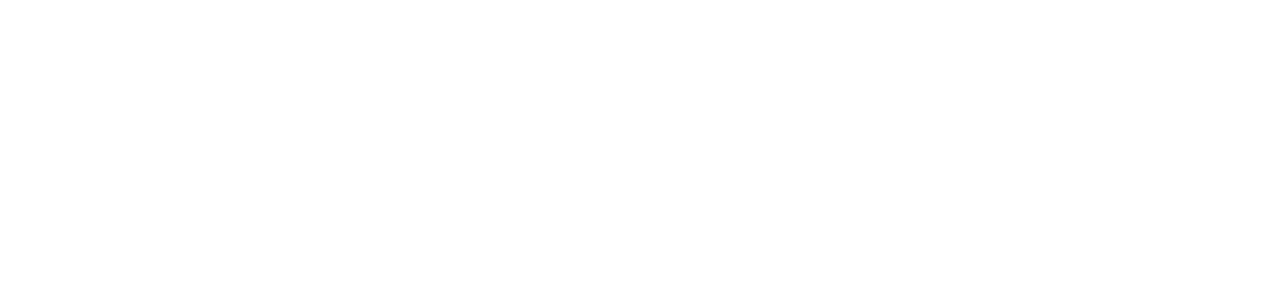
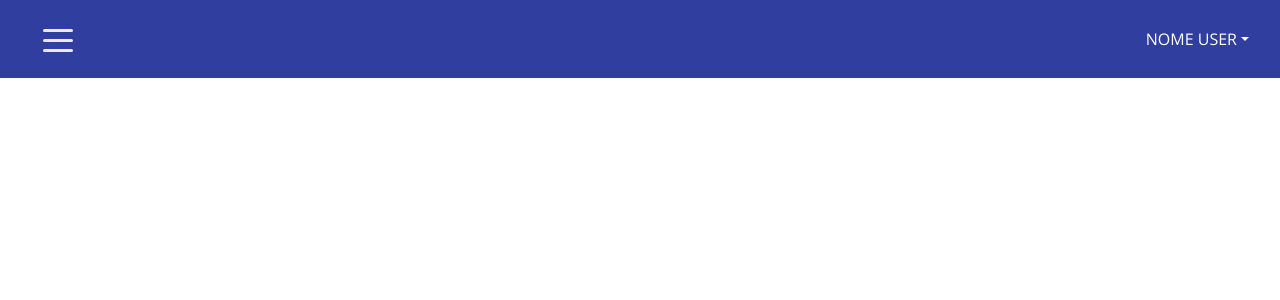
Before and after one commit to gmorae/Projeto_Thoughtworks, a React (Create React App) app in the folder React/: page /User in a window 1280 px wide. Shown: the top 300 px of the page. Built offline with nearby package versions, Linux system fonts and the light colour scheme.

Commit message:
Atualização de rota user

```diff
--- /dev/null
+++ b/React/src/Pages/User/Home/User.js
@@ -0,0 +1,54 @@
+import React from 'react'
+import Navbar from '../../../components/cabecalhos/cabecalhoAdmin/CabecalhoAdmin'
+// import { MDBRow, MDBCol, MDBCard, MDBIcon,} from "mdbreact";
+
+
+function Home() {
+    return (
+        <div>
+            <Navbar />
+            {/* <section className="text-center my-5">
+
+      <MDBRow>
+        <MDBCol lg="3" md="6" className="mb-lg-0 mb-4">
+          <MDBCard collection className="z-depth-1-half">
+            <div className="view zoom">
+              <img
+                src="https://mdbootstrap.com/img/Photos/Horizontal/E-commerce/Vertical/5.jpg"
+                className="img-fluid"
+                alt=""
+              />
+              <div className="stripe dark">
+                <a href="#!">
+                  <p>
+                    Evento Antigo<MDBIcon icon="angle-right" />
+                  </p>
+                </a>
+              </div>
+            </div>
+          </MDBCard>
+        </MDBCol>
+        <MDBCol lg="3" md="6" className="mb-lg-0 mb-4">
+          <MDBCard collection className="z-depth-1-half">
+            <div className="view zoom">
+              <img
+                src="https://mdbootstrap.com/img/Photos/Horizontal/E-commerce/Vertical/6.jpg"
+                className="img-fluid"
+                alt=""
+              />
+              <div className="stripe dark">
+                <a href="#!">
+                  <p>
+                    Criar Evento<MDBIcon icon="angle-right" />
+                  </p>
+                </a>
+              </div>
+            </div>
+          </MDBCard>
+        </MDBCol>
+      </MDBRow>
+    </section> */}
+        </div>
+    )
+}
+export default Home
--- a/React/src/index.js
+++ b/React/src/index.js
@@ -8,6 +8,7 @@ import { BrowserRouter as Router, Route, Switch } from 'react-router-dom'
 //import NotFound from './pages/NotFound';
 import Login from './Pages/Login/Login'
 import Cadastro from './Pages/Cadastro/Cadastro'
+import User from './Pages/User/Home/User'
 const Rotas = (
     <Router>
         <div>
@@ -16,6 +17,8 @@ const Rotas = (
                 <Route path="/" exact component={App} />
                 <Route path="/Cadastro" component={Cadastro} />
                 <Route path="/Login" component={Login} />
+                <Route path="/User" component={User} />
+
 
                 {/** Rotas dos usuarios */}
 
```
Also changed, not shown: React/src/Pages/User/Home/User.css (added), 1 other file (tests, documents, lock files or other folders).
